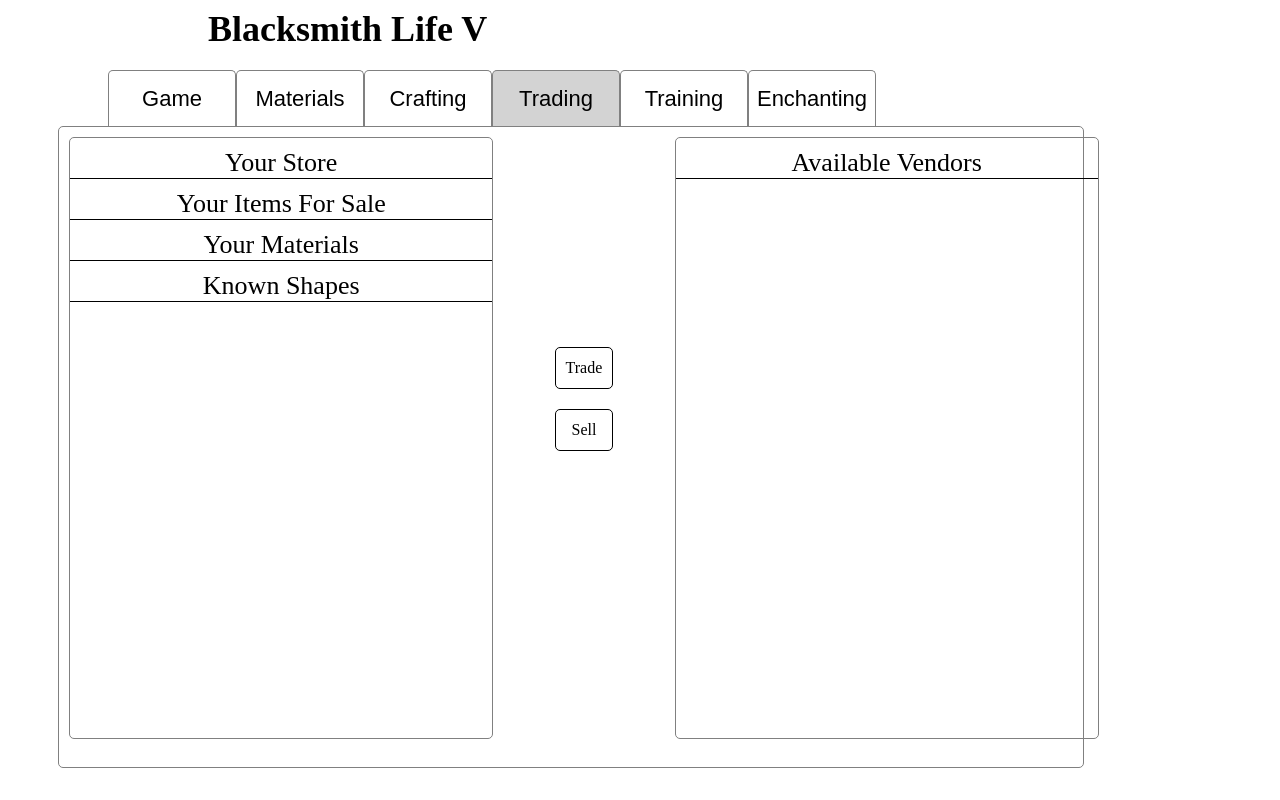
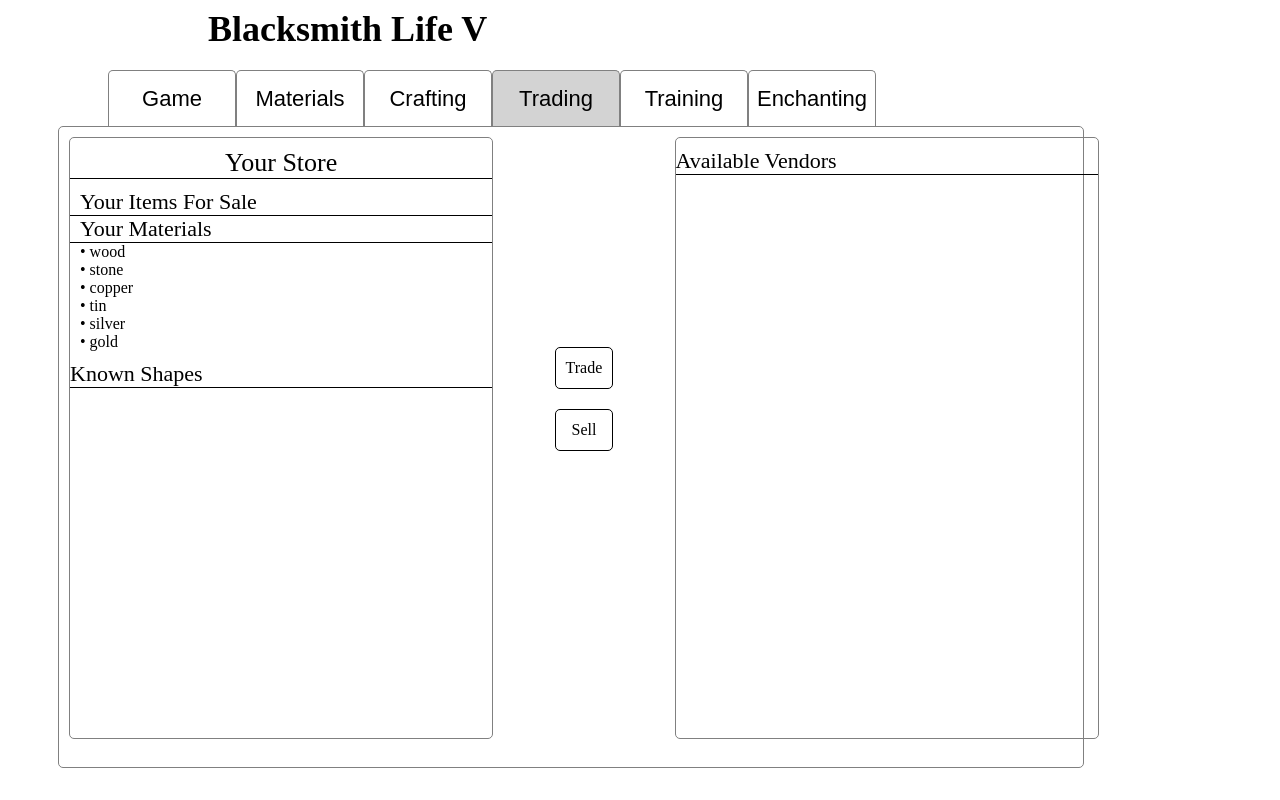
Before and after one commit to JFrederick25/Blacksmith-Life-v, an Angular app: page / in a window 1280 px wide. Built offline with nearby package versions, Linux system fonts and the light colour scheme.

Commit message:
3 files modified

```diff
--- a/src/app/app.component.html
+++ b/src/app/app.component.html
@@ -55,7 +55,7 @@
       <crafting [playerData]="playerData"></crafting>
     </div>
     <div *ngIf="selectedTab === 'Trading'">
-      <trading></trading>
+      <trading [playerData]="playerData"></trading>
     </div>
     <div *ngIf="selectedTab === 'Training'">
       Training: in crafting techniques and styles
--- a/src/app/components/trading/trading.component.html
+++ b/src/app/components/trading/trading.component.html
@@ -3,8 +3,18 @@
     <ng-container [ngTemplateOutlet]="store"></ng-container>
   </div>
   <div style="margin: 25vh 4vw 0 4vw;">
-    <div class="option" style="margin-left: 10px; font-size: 16px; padding: 0 10px;"> Trade </div>
-    <div class="option" style="margin-left: 10px; font-size: 16px; padding: 0 10px;"> Sell </div>
+    <div
+      class="option"
+      style="margin-left: 10px; font-size: 16px; padding: 0 10px;"
+    >
+      Trade
+    </div>
+    <div
+      class="option"
+      style="margin-left: 10px; font-size: 16px; padding: 0 10px;"
+    >
+      Sell
+    </div>
   </div>
   <div class="viewport" style="width: 33vw;">
     <ng-container [ngTemplateOutlet]="vendor"></ng-container>
@@ -12,12 +22,45 @@
 </div>
 
 <ng-template #store>
-  <div style="margin: 10px 0; font-size: 26px; text-align: center; width: 33vw; border-bottom: 1px solid black;">Your Store</div>
-  <div style="margin: 10px 0; font-size: 26px; text-align: center; width: 33vw; border-bottom: 1px solid black;">Your Items For Sale</div>
-  <div style="margin: 10px 0; font-size: 26px; text-align: center; width: 33vw; border-bottom: 1px solid black;">Your Materials</div>
-  <div style="margin: 10px 0; font-size: 26px; text-align: center; width: 33vw; border-bottom: 1px solid black;">Known Shapes</div>
+  <div
+    style="margin: 10px 0; font-size: 26px; text-align: center; width: 33vw; border-bottom: 1px solid black;"
+  >
+    Your Store
+  </div>
+  <div>
+    <div style="font-size: 22px; width: 33vw; border-bottom: 1px solid black;">
+      <span style="margin-left: 10px;">Your Items For Sale</span>
+    </div>
+    <div
+      *ngFor="let item of playerData.finishedItems"
+      style="margin-left: 10px;"
+    >
+      &#x2022; {{ item.name }}
+    </div>
+  </div>
+  <div>
+    <div style="font-size: 22px; width: 33vw; border-bottom: 1px solid black;">
+      <span style="margin-left: 10px;">Your Materials</span>
+    </div>
+
+    <div
+      *ngFor="let mat of playerData.knownMaterials"
+      style="margin-left: 10px;"
+    >
+      &#x2022; {{ mat }}
+    </div>
+  </div>
+  <div
+    style="margin: 10px 0; font-size: 22px; width: 33vw; border-bottom: 1px solid black;"
+  >
+    Known Shapes
+  </div>
 </ng-template>
 
 <ng-template #vendor>
-  <div style="margin: 10px 0; font-size: 26px; text-align: center; width: 33vw; border-bottom: 1px solid black;">Available Vendors</div>
+  <div
+    style="margin: 10px 0; font-size: 22px; width: 33vw; border-bottom: 1px solid black;"
+  >
+    Available Vendors
+  </div>
 </ng-template>
--- a/src/app/components/trading/trading.component.ts
+++ b/src/app/components/trading/trading.component.ts
@@ -1,4 +1,5 @@
-import { Component, OnInit } from '@angular/core';
+import { Component, Input, OnInit } from '@angular/core';
+import { PlayerData } from '../../models/playerData';
 
 @Component({
   selector: 'trading',
@@ -6,6 +7,7 @@ import { Component, OnInit } from '@angular/core';
   styleUrls: ['./trading.component.css']
 })
 export class TradingComponent implements OnInit {
+  @Input() playerData: PlayerData;
 
   constructor() { }
 
```
